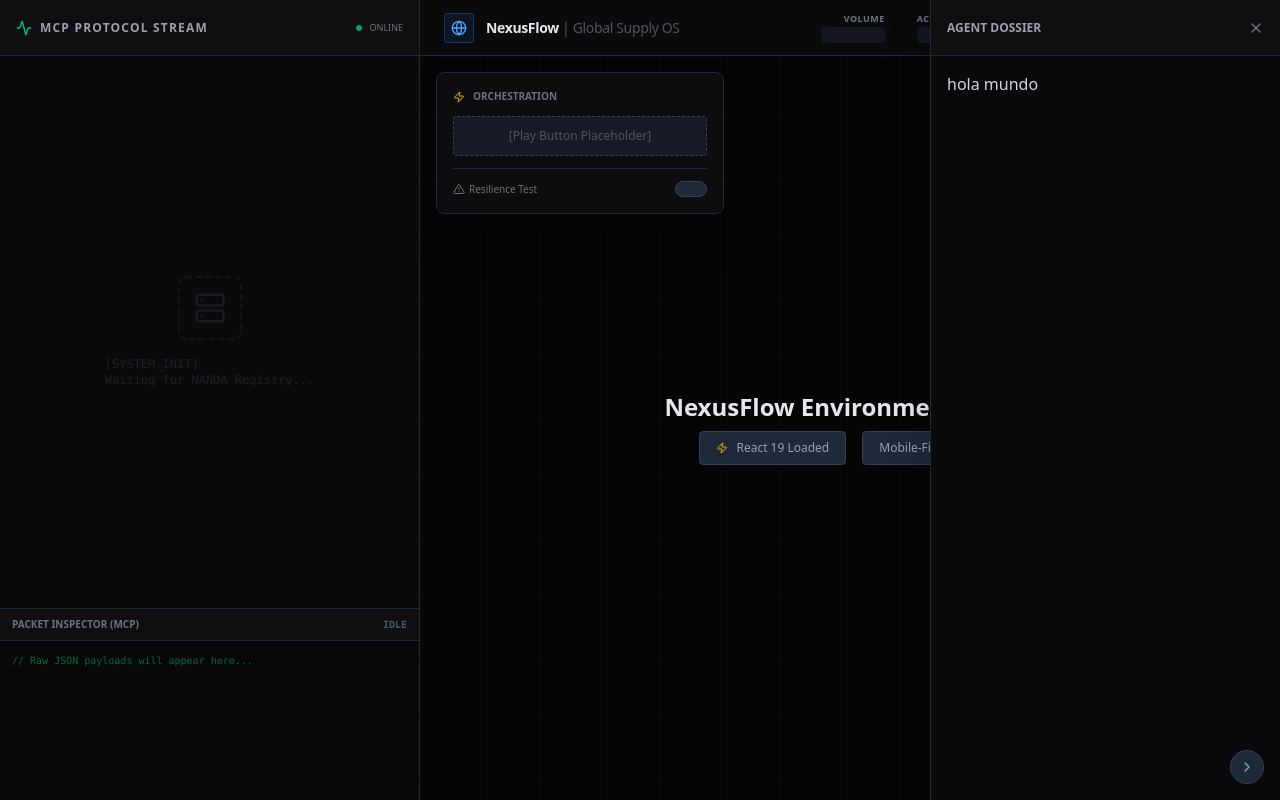
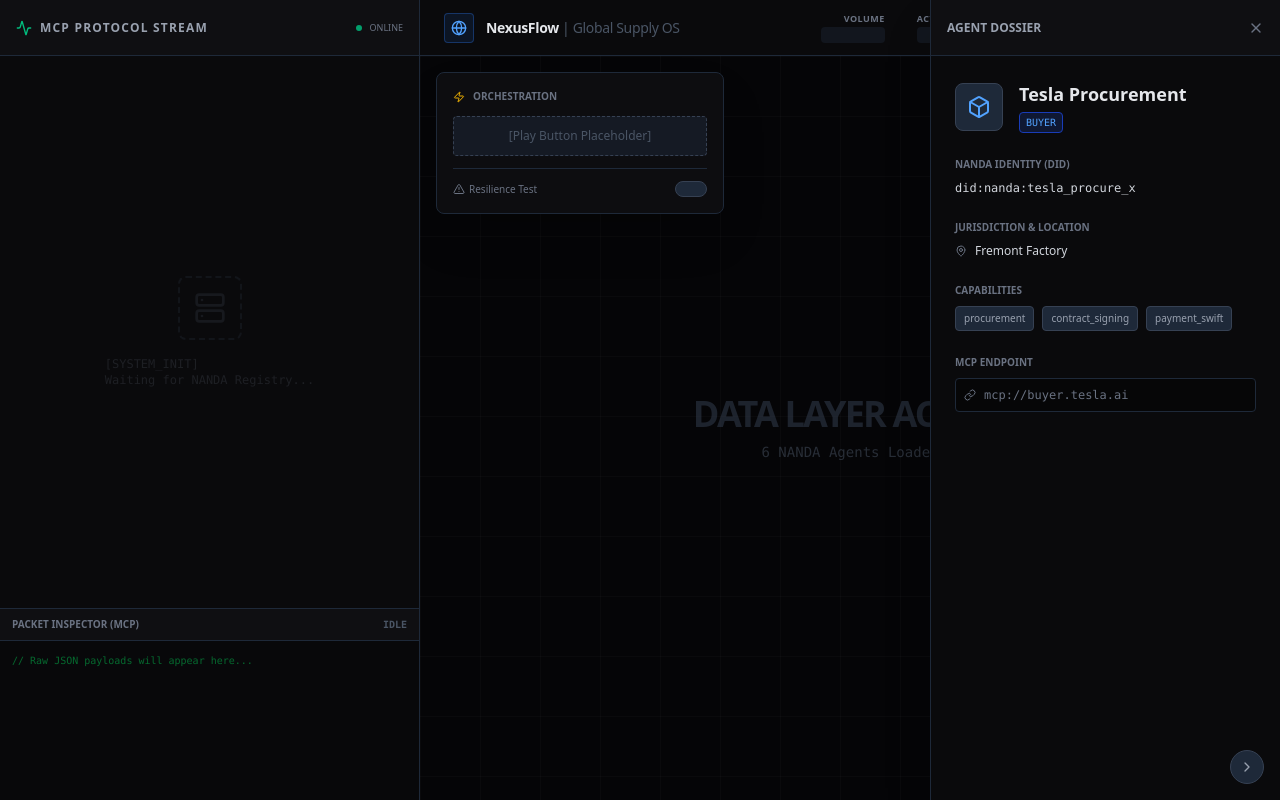
Before and after one commit to samgbm/nexusflow, a React (Vite) app: page / in a window 1280 px wide. Both pictures are taken after a click on the button 1247 px from the left and 767 px from the top of the page. Built offline with nearby package versions, Linux system fonts and the light colour scheme.

Commit message:
Increment 3: NANDA Data Models

```diff
--- a/src/App.tsx
+++ b/src/App.tsx
@@ -13,6 +13,8 @@
   ChevronRight,
   Play,
   AlertTriangle,
+  Link as LinkIcon,
+  MapPin,
 } from 'lucide-react';
 
 /**
@@ -39,9 +41,98 @@
  * 3. Inspector Panel (Right): Conditional slide-out for details.
  */
 
-export default function App() {
+
+/**
+ * ==========================================
+ * INCREMENT 3: NANDA DATA MODELS & IDENTITY
+ * ==========================================
+ * Goal: Define the "AgentFacts" schema and populate the simulation with 4 distinct actors.
+ * * NANDA Schema Implementation:
+ * - Identity: DID (Decentralized Identifier)
+ * - Role: The functional archetype (Buyer, Supplier, Logistics)
+ * - Capabilities: What the agent can do (Semantic Search tags)
+ * - Context: Geo-location (UN/LOCODE) and Jurisdiction
+ */
+
+// --- REAL-WORLD CONSTANTS ---
+const LOCATIONS = {
+  SHANGHAI: { code: 'CN SHA', name: 'Shanghai Port', lat: 31.23, lon: 121.47 },
+  ROTTERDAM: { code: 'NL RTM', name: 'Port of Rotterdam', lat: 51.92, lon: 4.47 },
+  HAMBURG: { code: 'DE HAM', name: 'Port of Hamburg', lat: 53.54, lon: 9.99 },
+  KAOHSIUNG: { code: 'TW KHH', name: 'Kaohsiung Port', lat: 22.62, lon: 120.27 },
+  BUSAN: { code: 'KR PUS', name: 'Busan Port', lat: 35.10, lon: 129.04 },
+  FREMONT: { code: 'US SJC', name: 'Fremont Factory', lat: 37.54, lon: -121.98 }
+};
+
+const HS_CODES = {
+  ECU: '8537.10.9170', // Electronic Control Units
+  STEEL: '7210.49.00', // Flat-rolled steel
+};
 
 
+// --- NANDA AGENT SEED DATA ---
+const INITIAL_AGENTS = [
+  {
+    id: 'buyer-01', type: 'buyer', label: 'Tesla Procurement', status: 'idle',
+    facts: {
+      identity: { did: 'did:nanda:tesla_procure_x', role: 'buyer' },
+      capabilities: ['procurement', 'contract_signing', 'payment_swift'],
+      context: { jurisdiction: 'US', currency: 'USD', location: LOCATIONS.FREMONT },
+      endpoint: 'mcp://buyer.tesla.ai'
+    }
+  },
+  {
+    id: 'supplier-a', type: 'supplier', label: 'TSMC (Taiwan)', status: 'idle',
+    facts: {
+      identity: { did: 'did:nanda:tsmc_fab_12', role: 'supplier' },
+      capabilities: ['semiconductors', 'automotive_chips', 'iso_26262'],
+      context: { jurisdiction: 'TW', location: LOCATIONS.KAOHSIUNG },
+      endpoint: 'mcp://fab12.tsmc.com'
+    }
+  },
+  {
+    id: 'supplier-b', type: 'supplier', label: 'Posco (Korea)', status: 'idle',
+    facts: {
+      identity: { did: 'did:nanda:posco_busan', role: 'supplier' },
+      capabilities: ['steel_rolling', 'high_tensile'],
+      context: { jurisdiction: 'KR', location: LOCATIONS.BUSAN },
+      endpoint: 'mcp://api.posco.co.kr'
+    }
+  },
+  {
+    id: 'logistics-a', type: 'logistics', label: 'Maersk Global', status: 'idle',
+    facts: {
+      identity: { did: 'did:nanda:maersk_line', role: 'logistics' },
+      capabilities: ['sea_freight', 'customs_brokerage'],
+      context: { jurisdiction: 'GLOBAL', fleet: 'Triple-E Class' },
+      endpoint: 'mcp://api.maersk.com/booking'
+    }
+  },
+  {
+    id: 'logistics-b', type: 'logistics', label: 'DHL Global Freight', status: 'idle',
+    facts: {
+      identity: { did: 'did:nanda:dhl_global_freight', role: 'logistics' },
+      capabilities: ['global_freight', 'customs_clearance', 'delivery_tracking'],
+      context: { jurisdiction: 'DE', location: LOCATIONS.HAMBURG },
+      endpoint: 'mcp://logistics.dhl.com'
+    }
+  },
+  {
+    id: 'supplier-c', type: 'supplier', label: 'Hyundai Motor (Korea)', status: 'idle',
+    facts: {
+      identity: { did: 'did:nanda:hyundai_auto_01', role: 'supplier' },
+      capabilities: ['automotive_components', 'battery_systems', 'ev_platforms'],
+      context: { jurisdiction: 'KR', location: LOCATIONS.BUSAN },
+      endpoint: 'mcp://auto01.hyundai.com'
+    }
+  }
+];
+
+
+
+export default function App() {
+  const [nodes, setNodes] = useState(INITIAL_AGENTS);
+  const [selectedNode, setSelectedNode] = useState(INITIAL_AGENTS[0]); // Default to first for Dev Testing
   const [isInspectorOpen, setIsInspectorOpen] = useState(false); // Placeholder for future logic
   const [showSettings, setShowSettings] = useState(false);
 
@@ -173,38 +264,80 @@
           </div>
 
 
-          {/* Welcome Message */}
-          <div className="z-10 text-center px-4">
-            <h2 className="text-xl md:text-2xl font-bold text-gray-200 mb-2">NexusFlow Environment Ready</h2>
-            <div className="flex gap-4 justify-center">
-              <div className="px-4 py-2 bg-gray-800 rounded border border-gray-700 text-xs text-gray-400 flex items-center gap-2">
-                <Zap className="w-3 h-3 text-yellow-500" /> React 19 Loaded
-              </div>
-              <div className="px-4 py-2 bg-gray-800 rounded border border-gray-700 text-xs text-gray-400">
-                Mobile-First Ready
-              </div>
-            </div>
+          {/* Debug Visualization for Increment 3 */}
+          <div className="z-0 text-center pointer-events-none opacity-50">
+             <h2 className="text-4xl font-bold text-gray-700 tracking-tighter">DATA LAYER ACTIVE</h2>
+             <p className="text-sm text-gray-600 font-mono mt-2">{nodes.length} NANDA Agents Loaded</p>
           </div>
 
 
         </div>
-
-
-
       </div>
 
       {/* --- RIGHT REGION: INSPECTOR PANEL (Slide-Out) --- */}
       {/* Hidden by default, toggles via state in future increments */}
-      {isInspectorOpen && (
+      {isInspectorOpen && selectedNode && (
         <div className="absolute right-0 top-0 h-full w-[350px] bg-[#0a0a0c] border-l border-gray-800 shadow-2xl z-30 animate-in slide-in-from-right duration-300">
            <div className="h-14 border-b border-gray-800 flex items-center justify-between px-4 bg-[#0f0f12]">
              <span className="text-xs font-bold uppercase text-gray-400">Agent Dossier</span>
              <button onClick={() => setIsInspectorOpen(false)}><X className="w-4 h-4 text-gray-500 hover:text-white" /></button>
            </div>
-           <div className="p-4">
-             {/* Content Placeholder */}
-             hola mundo
+
+           <div className="p-6 overflow-y-auto">
+             <div className="flex items-center gap-4 mb-6">
+               <div className="w-12 h-12 rounded-lg bg-gray-800 flex items-center justify-center border border-gray-700">
+                  <AgentIcon type={selectedNode.type} />
+               </div>
+               <div>
+                  <h2 className="text-lg font-bold text-gray-200">{selectedNode.label}</h2>
+                  <div className="flex items-center gap-2 mt-1">
+                     <span className="text-[10px] bg-blue-900/30 text-blue-400 px-1.5 py-0.5 rounded border border-blue-800 font-mono">
+                       {selectedNode.facts.identity.role.toUpperCase()}
+                     </span>
+                  </div>
+               </div>
+             </div>
+
+             <div className="space-y-6">
+               <div>
+                 <Label>NANDA Identity (DID)</Label>
+                 <div className="text-xs text-gray-300 font-mono break-all">{selectedNode.facts.identity.did}</div>
+               </div>
+
+               <div>
+                 <Label>Jurisdiction & Location</Label>
+                 <div className="flex items-center gap-2 text-xs text-gray-300">
+                   <MapPin className="w-3 h-3 text-gray-500" />
+                   {selectedNode.facts.context.location?.name || selectedNode.facts.context.jurisdiction}
+                 </div>
+               </div>
+
+               <div>
+                 <Label>Capabilities</Label>
+                 <div className="flex flex-wrap gap-2">
+                   {selectedNode.facts.capabilities.map(cap => (
+                     <span key={cap} className="text-[10px] bg-gray-800 text-gray-400 px-2 py-1 rounded border border-gray-700">
+                       {cap}
+                     </span>
+                   ))}
+                 </div>
+               </div>
+
+               <div>
+                 <Label>MCP Endpoint</Label>
+                 <div className="flex items-center gap-2 text-xs text-gray-500 font-mono bg-black/40 p-2 rounded border border-gray-800">
+                   <LinkIcon className="w-3 h-3" />
+                   {selectedNode.facts.endpoint}
+                 </div>
+               </div>
+             </div>
            </div>
+
+
+
+
+
+
         </div>
       )}
 
@@ -229,3 +362,16 @@
     </div>
   );
 }
+
+function Label({ children }) {
+  return <div className="text-[10px] uppercase text-gray-500 font-bold mb-2 flex items-center gap-1">{children}</div>;
+}
+
+function AgentIcon({ type }) {
+  switch(type) {
+    case 'buyer': return <Box className="w-6 h-6 text-blue-400" />;
+    case 'supplier': return <Cpu className="w-6 h-6 text-purple-400" />;
+    case 'logistics': return <Truck className="w-6 h-6 text-orange-400" />;
+    default: return <Server className="w-6 h-6" />;
+  }
+}
```
